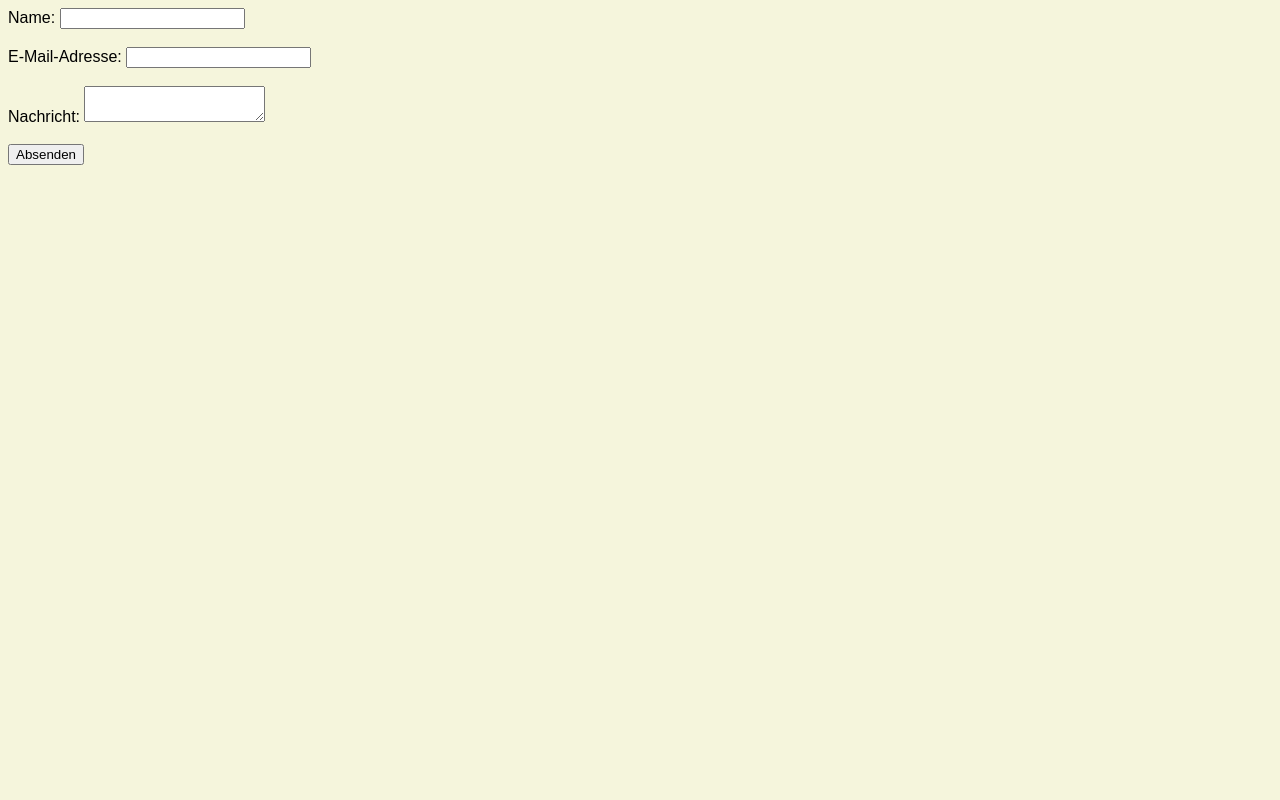
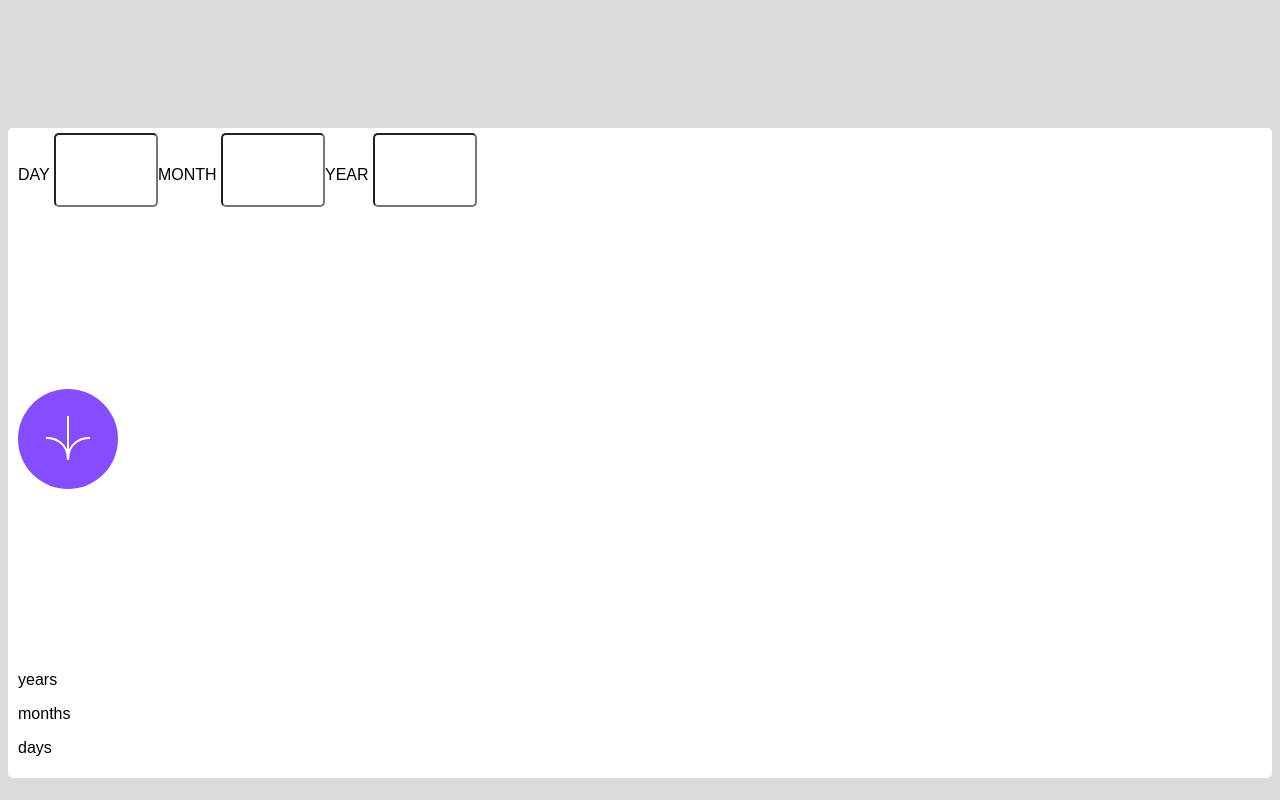
Before and after one commit to rasingh-rgb/age-calculator, a website: page age-calculator-app-main/index.html in a window 1280 px wide. Drawn offline with Linux system fonts and the light colour scheme.

Commit message:
Kurzer Zwischenstand
Diesen Push möglichst ignorieren, wollte praktisch einen Zwischenstand hochladen damit nichts verloren geht.
Noch absolut Hässlich

```diff
--- a/age-calculator-app-main/assets/scss/styles.scss
+++ b/age-calculator-app-main/assets/scss/styles.scss
@@ -22,7 +22,7 @@ $body-font-weights: 400i, 700, 800i;
 body {
     font-family: $body-font-family;
     font-weight: $body-font-weights;
-    background-color: beige;
+    background-color: $neutral-light-grey;
 }
 
 h1 {
@@ -33,6 +33,10 @@ h1 {
 .primary-button {
     background-color: $primary-purple;
     color: $neutral-white;
+    border-radius: 50%;
+    border: none;
+    width: 100px;
+    height: 100px;
 }
 
 .secondary-button {
@@ -40,6 +44,29 @@ h1 {
     color: $primary-light-red;
 }
 
-.age-calculator-container {
+.container {
     display: flex;
+    flex-direction: column;
+    justify-content: space-between;
+
+    border-bottom-right-radius: 15px;
+    background-color: white;
+    border-radius: 5px;
+    padding: 5px 10px 5px;
+    margin-top: 8rem;
+    height: 40rem;
 }
+
+.age-input-container {
+    display: flex;
+    border-color: $neutral-light-grey;
+
+    &__input {
+        width: 80px;
+        height: 50px;
+        margin-bottom: 1rem;
+        border-radius: 5px;
+        font-size: 30px;
+        padding: 10px;
+    }
+}
--- a/age-calculator-app-main/index.html
+++ b/age-calculator-app-main/index.html
@@ -1,49 +1,65 @@
 <!DOCTYPE html>
 <html lang="en">
+
 <head>
   <meta charset="UTF-8" />
   <meta name="viewport" content="width=device-width, initial-scale=1.0" />
   <link rel="stylesheet" href="assets/css/styles.css">
   <!-- displays site properly based on user's device -->
 
-    <link
-      rel="icon"
-      type="image/png"
-      sizes="32x32"
-      href="./assets/images/favicon-32x32.png"
-    />
+  <link rel="icon" type="image/png" sizes="32x32" href="./assets/images/favicon-32x32.png" />
 
   <title>Frontend Mentor | Age calculator app</title>
+</head>
 
-    <!-- Feel free to remove these styles or customise in your own stylesheet 👍 -->
-  </head>
 <body>
 
   <header>
 
   </header>
+
   <main>
-      <div class="age-calculator-container">
-      <form action="">
-        <label for="name">Name:</label>
-        <input type="text" id="name" name="name"><br><br>
+    <div class="container">
 
-        <label for="email">E-Mail-Adresse:</label>
-        <input type="email" id="email" name="email"><br><br>
+      <div class="age-input-container">
 
-        <label for="message">Nachricht:</label>
-        <textarea id="message" name="message"></textarea><br><br>
+        <span>
+          <label for="name" class="age" class="age-input-container__textcontent">DAY</label>
+          <input type="text" id="name" name="name" class="age-input-container__input">
+        </span>
 
-        <input type="submit" value="Absenden">
-      </form>
+        <span>
+          <label for="email" class="age-input-container__textcontent">MONTH</label>
+          <input type="email" id="email" name="email" class="age-input-container__input">
+        </span>
 
-      <div>
+        <span>
+          <label for="message" class="age-input-container__textcontent">YEAR</label>
+          <input id="message" name="message" class="age-input-container__input"></input>
+        </span>
 
       </div>
+
+      <div class="">
+        <button class="primary-button">
+          <img src="../age-calculator-app-main/assets/images/icon-arrow.svg" alt="">
+
+        </button>
       </div>
 
+      <div class="age-output-container">
+        <p> years</p>
+        <p> months</p>
+        <p> days</p>
+      </div>
+
+    </div>
   </main>
-    <footer></footer>
+
+  <footer>
+
+  </footer>
 
 </body>
+
 </html>
--- /dev/null
+++ b/gulpfile.js
@@ -0,0 +1,14 @@
+const gulp = require('gulp');
+const sass = require('gulp-sass');
+const plumber = require('gulp-plumber');
+
+gulp.task('sass', function() {
+  return gulp.src('assets/scss/**/*.scss')
+    .pipe(plumber())
+    .pipe(sass())
+    .pipe(gulp.dest('assets/css/'))
+});
+
+gulp.task('watch', function() {
+  gulp.watch('assets/scss/**/*.scss', gulp.series('sass'));
+});
```
Also changed, not shown: age-calculator-app-main/package.json (added, +18 -0 lines), age-calculator-app-main/assets/css/styles.css, 2 other files. Lines whose indentation alone changed are shown as unchanged.
